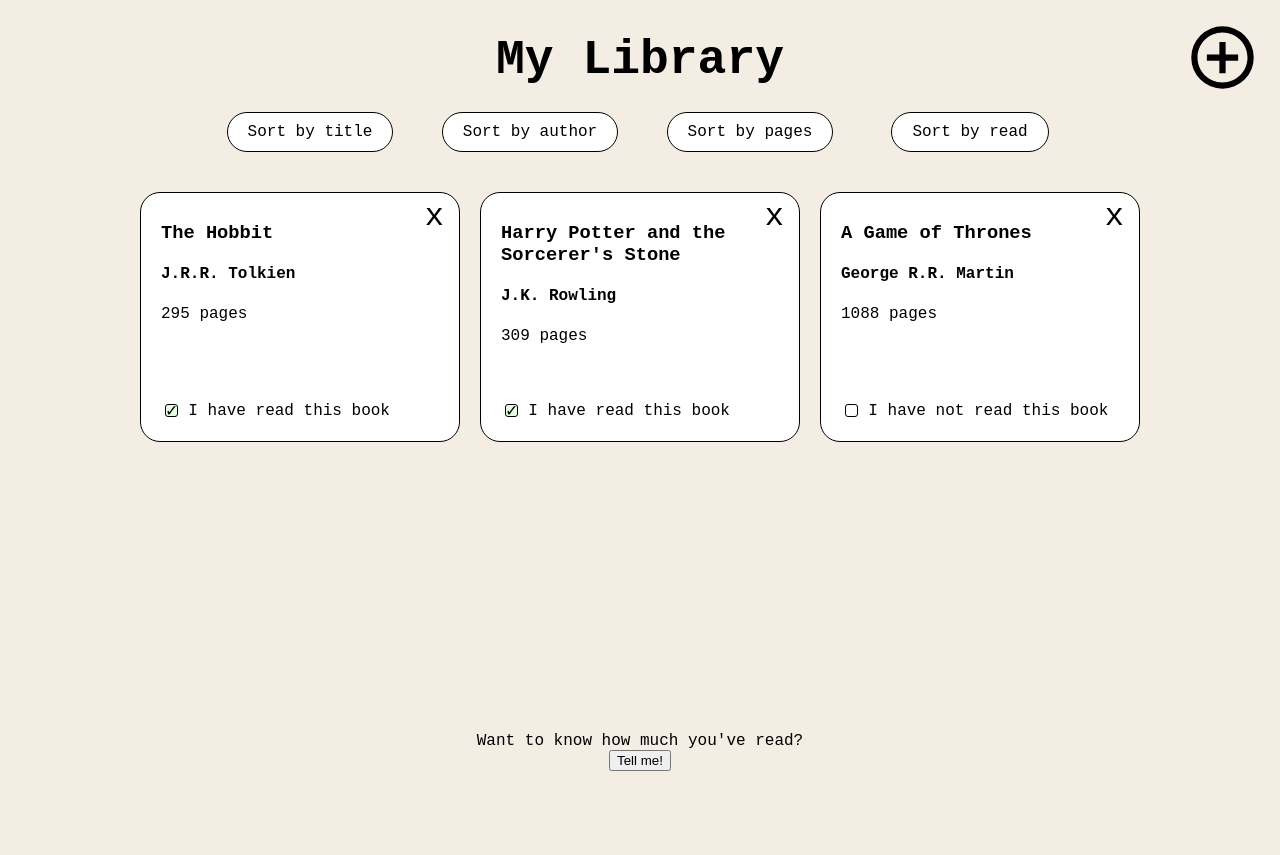
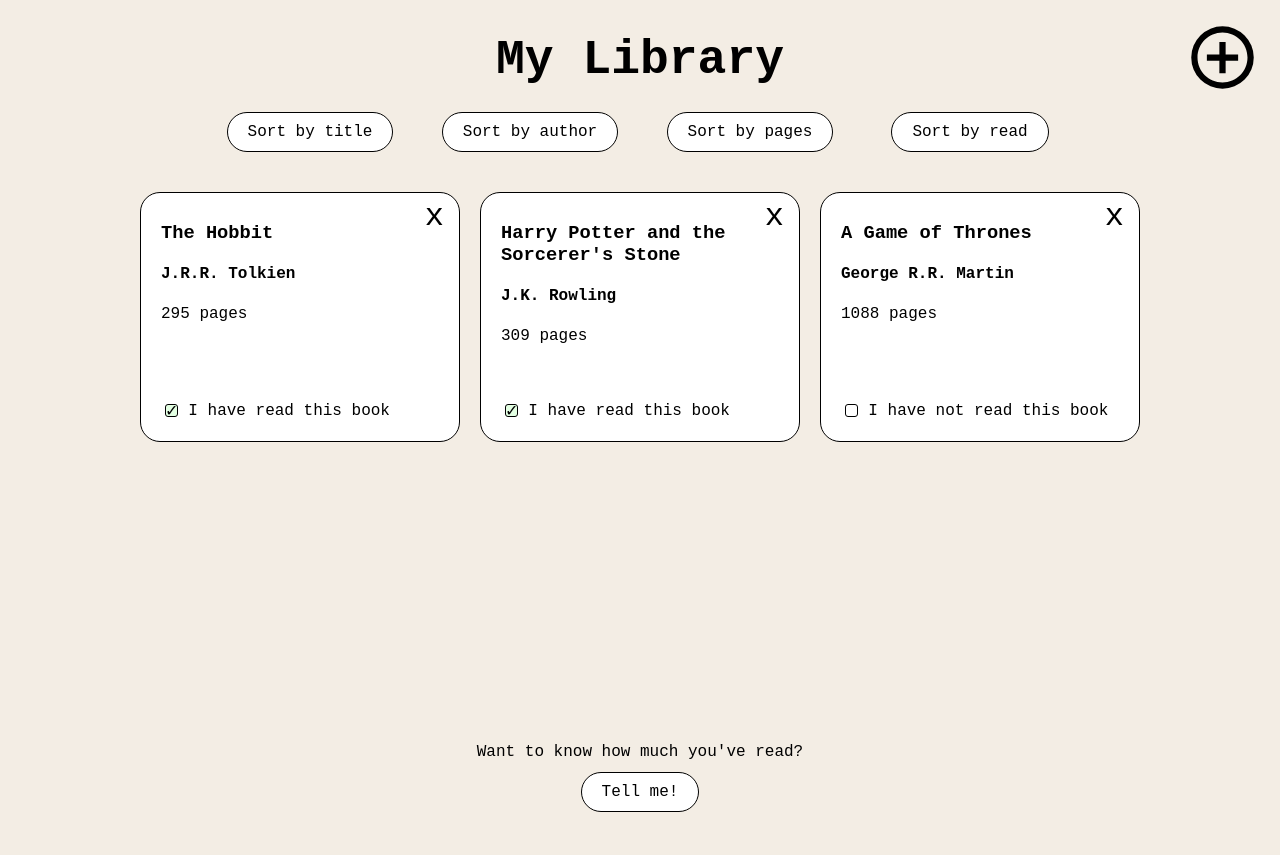
Before and after one commit to edensalt/library, a website: page index.html in a window 1280 px wide. Before the commit the page ends 800 px from the top, so only its background shows below. Drawn offline with Linux system fonts and the light colour scheme.

```diff
--- a/index.html
+++ b/index.html
@@ -50,9 +50,11 @@
             </form>
         </div>
         <div id="book-grid"></div>
-        <div>Want to know how much you've read?</div>
-        <button id="read-count">Tell me!</button>
-        <div id="pages-read-total"></div>
+        <div class="read-count-group">
+            <div>Want to know how much you've read?</div>
+            <button id="read-count">Tell me!</button>
+            <div id="pages-read-total"></div>
+        </div>
     </div>
 </body>
 <script src="app.js"></script>
--- a/styles.css
+++ b/styles.css
@@ -83,7 +83,8 @@
   margin: 20px;
 }
 
-.filters > button {
+.filters > button,
+#read-count {
   all: unset;
   border: 1px solid black;
   border-radius: 20px;
@@ -91,7 +92,9 @@
   background-color: white;
 }
 
-.filters > button:hover {
+.filters > button:hover,
+#read-count:hover {
+  cursor: pointer;
   background-color: rgb(252, 255, 208);
 }
 
@@ -173,3 +176,10 @@
 input[type="checkbox"]:active  {
   cursor: pointer;
 }
+
+.read-count-group {
+  display: grid;
+  grid-template-rows: repeat(3, 40px);
+  justify-items: center;
+  align-items: center;
+}
```
Also changed, not shown: README.md.
